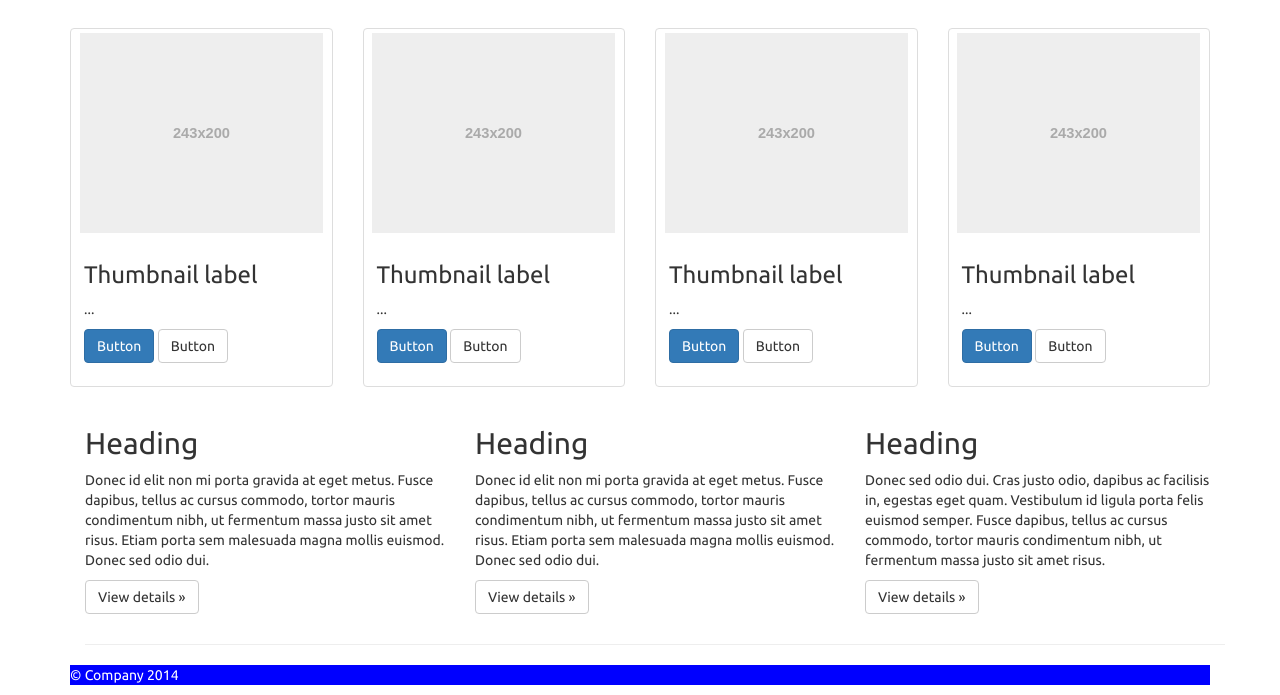
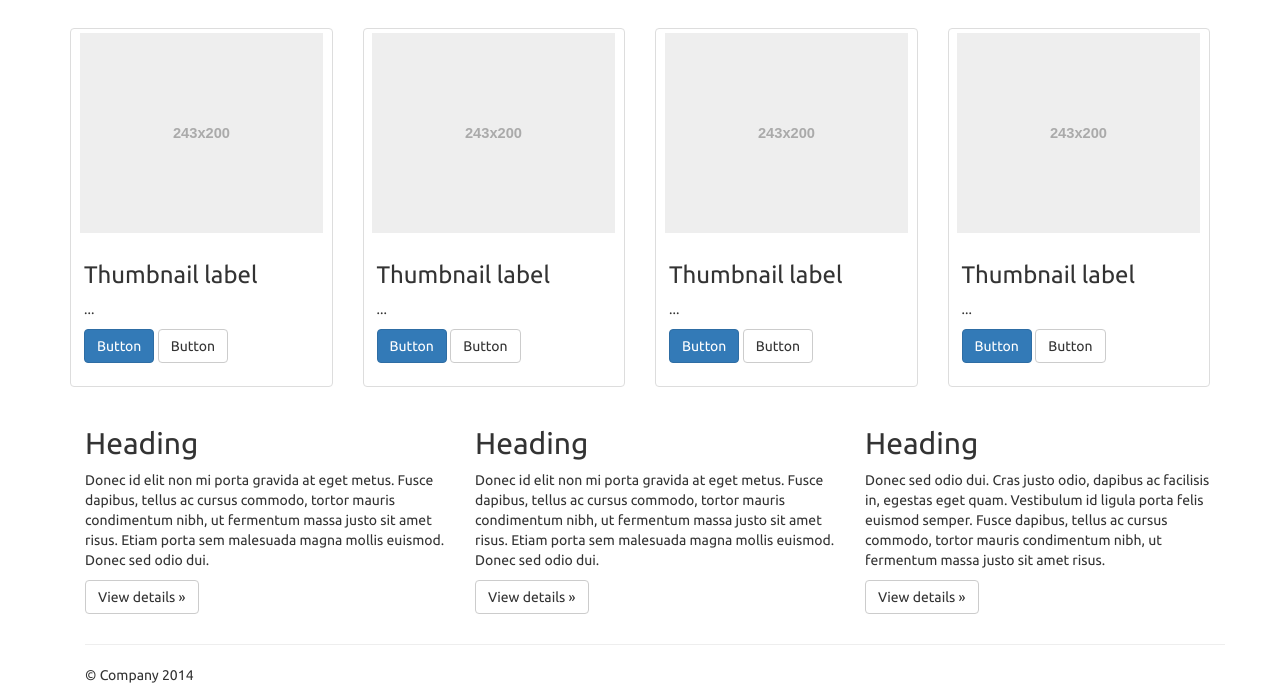
Before and after one commit to prashantkumar1113/PicShare, a plain HTML site: page index.html in a window 1280 px wide. Shown: the part 561-1256 px from the top of the page. Drawn offline with nearby package versions, Linux system fonts and the light colour scheme.

Commit message:
Took out the footer changes.

```diff
--- a/index.html
+++ b/index.html
@@ -267,12 +267,12 @@
 
       <hr>
 
-
+      <footer>
+        <p>&copy; Company 2014</p>
+      </footer>
     </div> <!-- /container -->
 
-			<footer>
-        <p>&copy; Company 2014</p>
-      </footer>
+
 
 	</div><!-- end container -->
 
--- a/site.css
+++ b/site.css
@@ -71,7 +71,3 @@ body{
 .navbar-default{
 	background: none;
 }
-footer{
-	background: blue;
-	color: white;
-}
```
